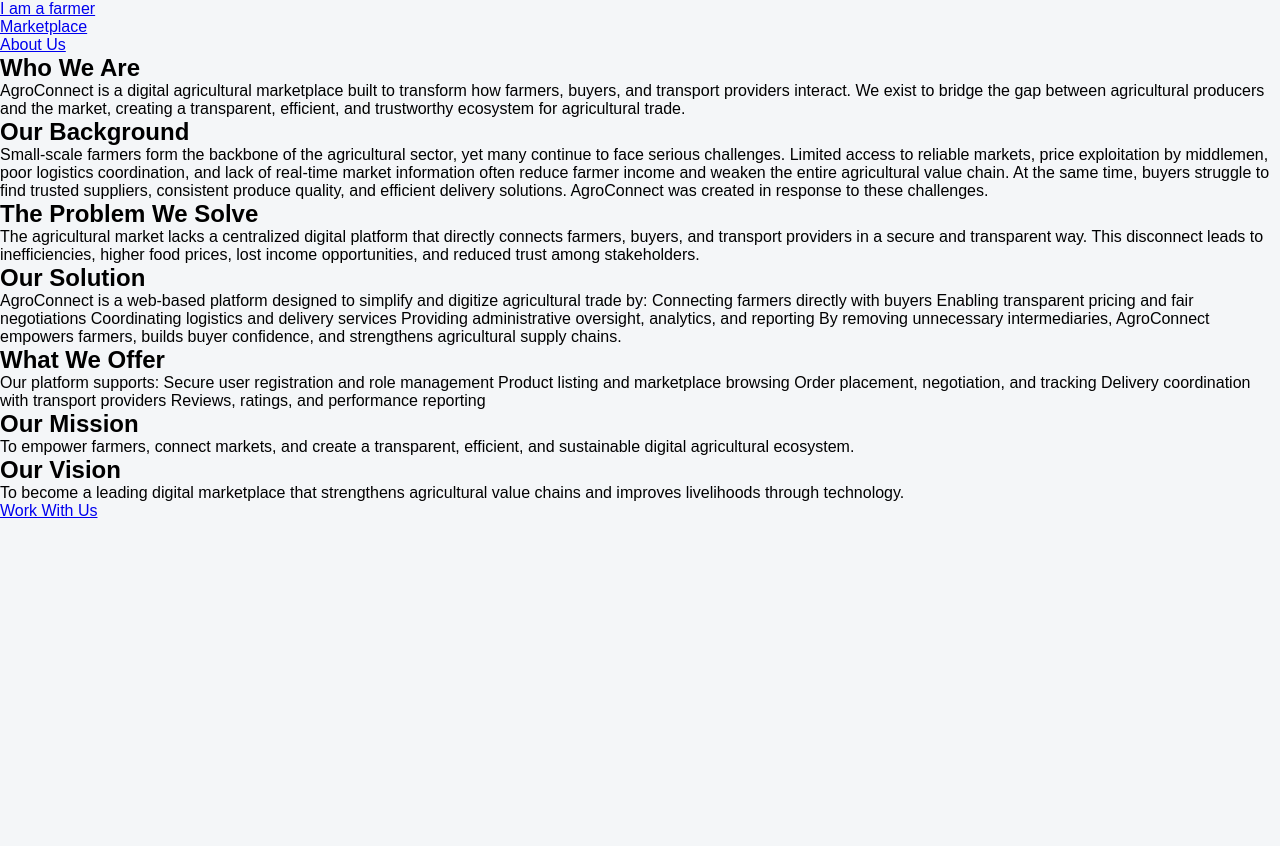
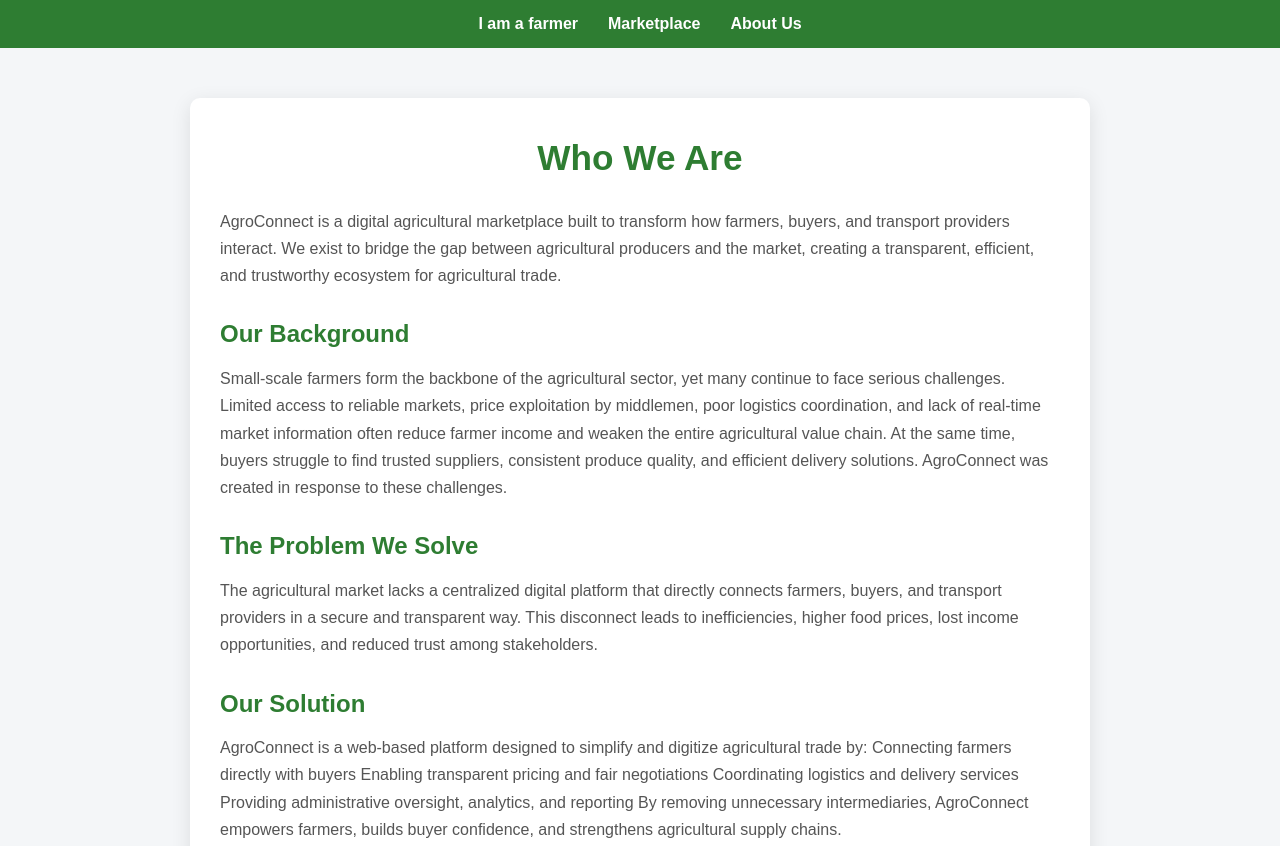
Before and after one commit to sanaipei01/Agroconnect, a plain HTML site: page frontend/about.html in a window 1280 px wide. Shown: the top 846 px of the page. Before the commit the page ends 800 px from the top, so only its background shows below. Drawn offline with Linux system fonts and the light colour scheme.

Commit message:
Styled about.html

```diff
--- a/frontend/about.html
+++ b/frontend/about.html
@@ -18,7 +18,7 @@
         </nav>
     </header>
 
-    <section id="about">
+    <section id="about" class="about-container">
         <h1>Who We Are</h1>
         <p>AgroConnect is a digital agricultural marketplace built to transform how farmers, buyers, and transport providers interact. We exist to bridge the gap between agricultural producers and the market, creating a transparent, efficient, and trustworthy ecosystem for agricultural trade.</p>
 
--- a/frontend/style.css
+++ b/frontend/style.css
@@ -186,3 +186,74 @@ body {
 .product-card button:hover {
   background: #1b5e20;
 }
+
+/* About Page */
+.about-container {
+  max-width: 900px;
+  margin: 50px auto;
+  padding: 30px;
+  background: white;
+  border-radius: 10px;
+  box-shadow: 0 5px 20px rgba(0,0,0,0.1);
+  line-height: 1.7;
+}
+
+.about-container h1 {
+  text-align: center;
+  color: #2e7d32;
+  font-size: 2.2rem;
+  margin-bottom: 20px;
+}
+
+.about-container h2 {
+  color: #2e7d32;
+  margin-top: 25px;
+  margin-bottom: 10px;
+  font-size: 1.5rem;
+}
+
+.about-container p {
+  color: #555;
+  font-size: 1rem;
+  margin-bottom: 20px;
+}
+
+/* Work With Us button */
+.about-container .btn-primary {
+  display: inline-block;
+  margin-top: 30px;
+  padding: 12px 25px;
+  background: #2e7d32;
+  color: white;
+  text-decoration: none;
+  font-weight: bold;
+  border-radius: 8px;
+  transition: background 0.3s ease;
+}
+
+.about-container .btn-primary:hover {
+  background: #1b5e20;
+}
+
+/* Navbar (if using ul) */
+header nav ul {
+  display: flex;
+  justify-content: center;
+  list-style: none;
+  background: #2e7d32;
+  padding: 15px 0;
+}
+
+header nav ul li {
+  margin: 0 15px;
+}
+
+header nav ul li a {
+  color: white;
+  text-decoration: none;
+  font-weight: bold;
+}
+
+header nav ul li a:hover {
+  text-decoration: underline;
+}
```
